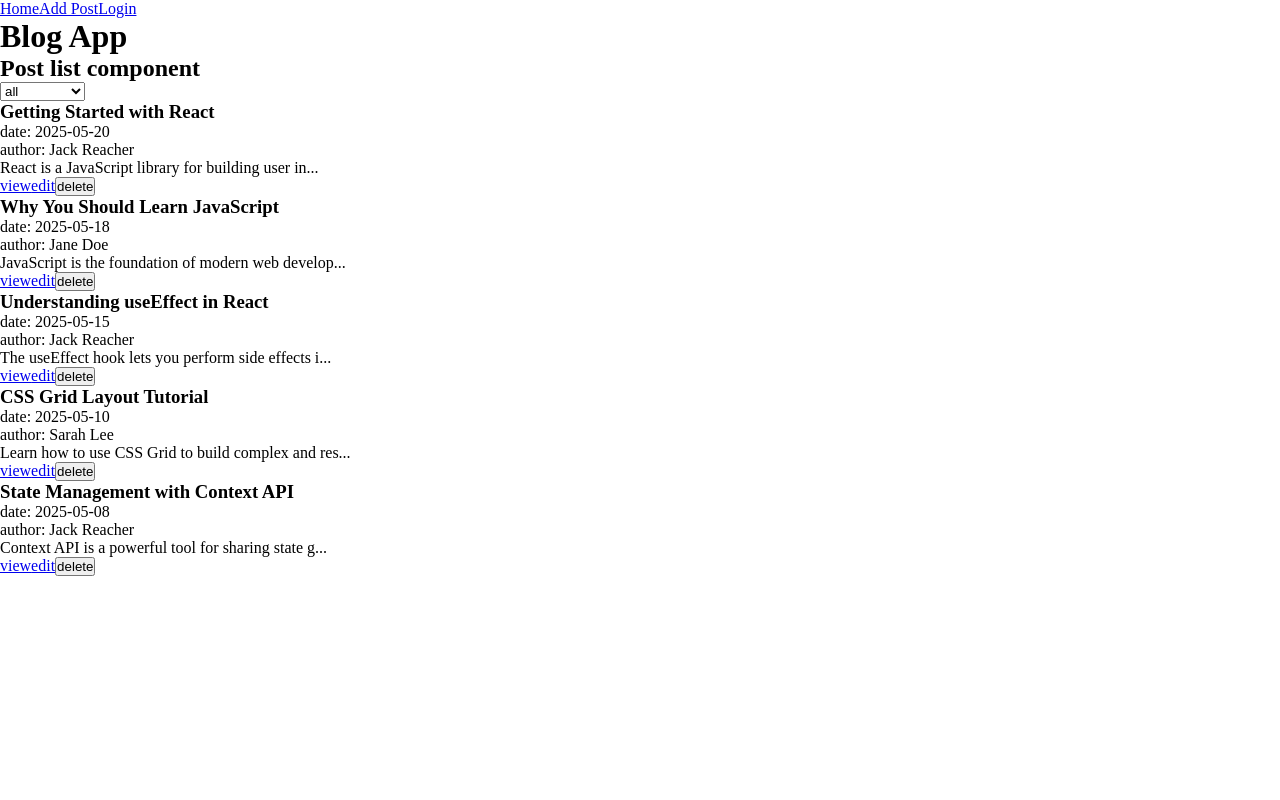
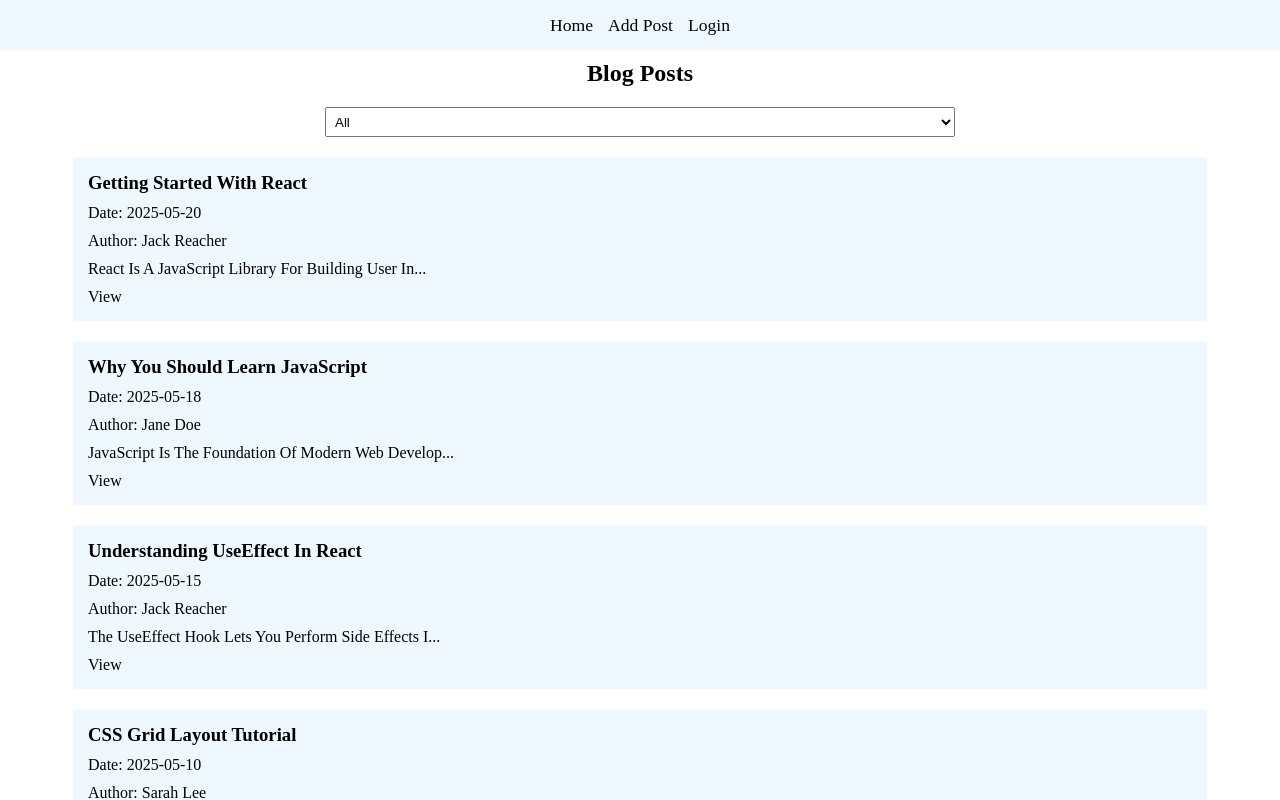
Before and after one commit to cgomez374/my-blog-app, a React (Vite) app: page / in a window 1280 px wide. Shown: the top 800 px of the page. Built offline with nearby package versions, Linux system fonts and the light colour scheme.

Commit message:
added basic styling

```diff
--- a/src/App.css
+++ b/src/App.css
@@ -0,0 +1,156 @@
+/* PRESETS */
+
+body {
+  text-transform: capitalize;
+}
+
+a {
+  text-decoration: none;
+  color: black;
+}
+
+li {
+  list-style: none;
+}
+
+
+/* NAVBAR */
+nav {
+  background-color: aliceblue;
+  width: 100%;
+  height: 50px;
+}
+
+nav ul {
+  width: 100%;
+  height: 100%;
+  display: flex;
+  flex-direction: row;
+  align-items: center;
+  justify-content: center;
+  gap: 15px;
+}
+
+nav ul li {
+  font-size: 1.1rem;
+}
+
+/* POST LIST  */
+
+.post-list-container {
+  width: 100%;
+  padding: 10px;
+  display: flex;
+  flex-direction: column;
+  justify-content: center;
+  align-items: center;
+  gap: 20px;
+}
+
+select {
+  width: 50%;
+  height: 30px;
+  padding: 5px;
+  text-transform: capitalize;
+}
+
+.post-list-container ul {
+  width: 90%;
+  display: flex;
+  flex-direction: column;
+  align-items: center;
+  justify-content: center;
+  gap: 20px;
+}
+
+.post-list-container ul li {
+  background-color: aliceblue;
+  padding: 15px;
+  width: 100%;
+  height: auto;
+  display: flex;
+  flex-direction: column;
+  justify-content: flex-start;
+  align-items: flex-start;
+  gap: 10px;
+}
+
+.post-options-links {
+  width: 50%;
+  display: flex;
+  gap: 10px;
+}
+
+/* POST DETAILS */
+
+.post-details {
+  width: 100%;
+  display: flex;
+  flex-direction: column;
+  align-content: center;
+  justify-content: center;
+  text-align: center;
+  gap: 20px;
+  padding: 10px;
+  margin: 20px auto;
+  font-size: 1.2rem;
+}
+
+.post-details .content {
+  width: 70%;
+  padding: 10px;
+  margin: 0 auto;
+  line-height: 27px;
+}
+
+.post-details .post-options-links {
+  align-items: center;
+  justify-content: center;
+  width: 100%;
+}
+
+/* POST FORMS */
+
+.post-form-container{
+  width: 100%;
+  padding: 30px 5px;
+  text-align: center;
+}
+
+form {
+  width: 90%;
+  margin: 30px auto;
+  display: flex;
+  flex-direction: column;
+  align-items: center;
+  gap: 20px;
+  text-align: center;
+
+}
+
+input {
+  width: 90%;
+  height: 40px;
+  padding: 5px;
+}
+
+input::placeholder {
+  text-transform: capitalize;
+}
+
+textarea {
+  width: 90%;
+  height: 150px;
+  padding: 5px;
+}
+
+textarea::placeholder {
+  text-transform: capitalize;
+}
+
+form button {
+  cursor: pointer;
+  width: 30%;
+  height: 40px;
+  text-transform: uppercase;
+}
--- a/src/App.jsx
+++ b/src/App.jsx
@@ -16,7 +16,6 @@ import { useState } from 'react'
 function App() {
   const [postData, setpostData] = useState([...posts])
   const [filter, setFilter] = useState('all')
-  // const categories = [...new Set(posts.map(post => post.category))]
 
   function addPost(post){
     setpostData(prevPosts => [...prevPosts, {...post, id: prevPosts.length + 1}])
@@ -36,13 +35,11 @@ function App() {
     setpostData(prevPostData =>
       prevPostData.filter(post =>
         post.id !== id))
-    // !categories.includes(filter) ? setFilter('all') : ''
   }
 
   return (
     <Router>
       <Navbar />
-      <h1>Blog App</h1>
       <Routes>
         <Route path='/' element={
           <PostList
@@ -50,7 +47,6 @@ function App() {
             deletePost={deletePost}
             filter={filter}
             setFilter={setFilter}
-            // categories={categories}
           />
           }
         />
--- a/src/components/Navbar.jsx
+++ b/src/components/Navbar.jsx
@@ -4,9 +4,9 @@ export default function Navbar(){
   return (
     <nav>
       <ul>
-        <Link to='/'>Home</Link>
-        <Link to='/add'>Add Post</Link>
-        <Link to='/login'>Login</Link>
+        <li><Link to='/'>Home</Link></li>
+        <li><Link to='/add'>Add Post</Link></li>
+        <li><Link to='/login'>Login</Link></li>
       </ul>
     </nav>
   )
--- a/src/components/PostItem.jsx
+++ b/src/components/PostItem.jsx
@@ -14,7 +14,7 @@ export default function PostItem({ post, deletePost }){
         >
           view
         </Link>
-        <Link
+        {/* <Link
           to={ `/edit/${post.id}` }
           state={ post }
         >
@@ -22,7 +22,7 @@ export default function PostItem({ post, deletePost }){
         </Link>
         <button onClick={() => deletePost(post.id)}>
           delete
-        </button>
+        </button> */}
       </div>
     </li>
   )
--- a/src/components/PostList.jsx
+++ b/src/components/PostList.jsx
@@ -19,7 +19,7 @@ export default function PostList({ postData, deletePost, filter, setFilter }){
 
   return (
     <section className="post-list-container">
-      <h2>Post list component</h2>
+      <h1>Blog Posts</h1>
       <select name="categories" value={filter} onChange={handleSelectChange}>
         <option value="all">all</option>
         {
--- a/src/pages/CreatePost.jsx
+++ b/src/pages/CreatePost.jsx
@@ -4,8 +4,8 @@ import PostForm from "../components/PostForm";
 
 export default function CreatePost({ addPost }){
   return (
-    <section>
-      <h1>Create Post Page</h1>
+    <section className="post-form-container">
+      <h1>Create Post</h1>
       <PostForm action='create' addPost={addPost}  />
     </section>
   )
--- a/src/pages/EditPost.jsx
+++ b/src/pages/EditPost.jsx
@@ -7,8 +7,8 @@ export default function EditPost({ updatePost }){
   if(!location.state) return null
 
   return (
-    <section>
-      <h1>Edit Post Page</h1>
+    <section className="post-form-container">
+      <h1>Edit Post</h1>
       <PostForm
         action='edit'
         updatePost={updatePost}
--- a/src/pages/PostDetails.jsx
+++ b/src/pages/PostDetails.jsx
@@ -15,12 +15,12 @@ export default function PostDetails({ deletePost }){
   }
 
   return (
-    <section>
-      <h2>{ title }</h2>
+    <section className="post-details">
+      <h1>{ title }</h1>
       <h4>by {author}</h4>
       <h4>posted: { date }</h4>
-      <p>{ content }</p>
-      <div className="">
+      <p className="content">{ content }</p>
+      <div className="post-options-links">
         <Link
           to={ `/edit/${id}` }
           state={ location.state }
```
